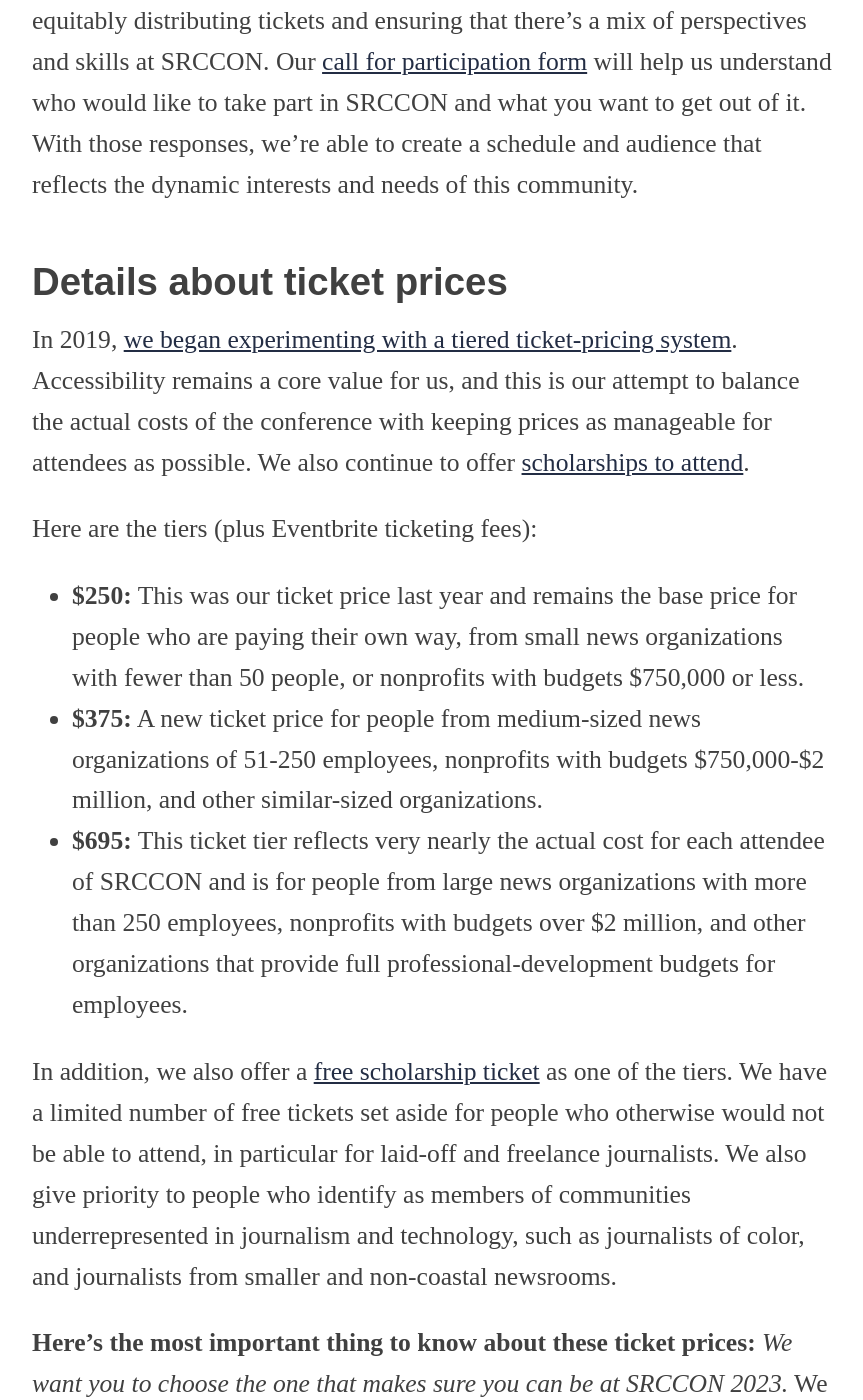
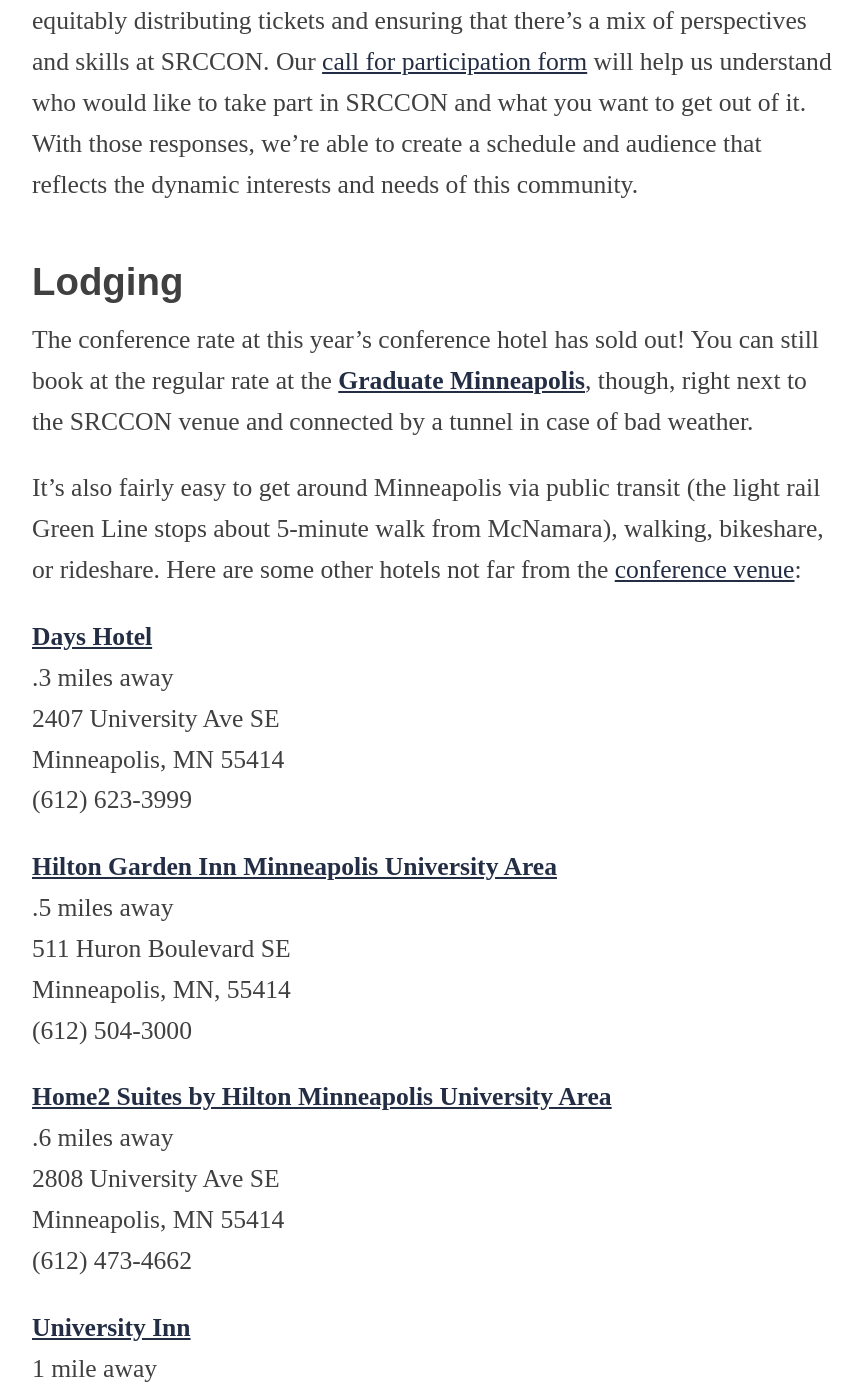
Before and after one commit to OpenNews/srccon-2023, a Jekyll site: the page built from attendees.md, in a window 1280 px wide and 1400 px high, scrolled down 1437 px. Shown: the whole window, without its empty margins (208-1071 px from the left). Built offline with Jekyll 4.4.1, drawn with Linux system fonts in a browser that asks for light colours; some web fonts are replaced; some of the changed text lies outside the part shown.

Commit message:
add hotel info to site

```diff
--- a/attendees.md
+++ b/attendees.md
@@ -13,6 +13,61 @@
 We keep the size of SRCCON intentionally rather small at 300 people, and we've experimented with different ways to allocate tickets. We've landed on this approach—one single form to gather session ideas, applications to attend, and scholarship requests—as the easiest experience for potential attendees and a streamlined process for us in organizing the conference, too.
 
 The small conference size means that we have to be intentional about equitably distributing tickets and ensuring that there's a mix of perspectives and skills at SRCCON. Our [call for participation form](/participation/form/) will help us understand who would like to take part in SRCCON and what you want to get out of it. With those responses, we're able to create a schedule and audience that reflects the dynamic interests and needs of this community.
+
+<span id="lodging"></span>
+
+## Lodging
+
+The conference rate at this year's conference hotel has sold out! You can still book at the regular rate at the **[Graduate Minneapolis](https://www.graduatehotels.com/minneapolis/)**, though, right next to the SRCCON venue and connected by a tunnel in case of bad weather.
+
+It's also fairly easy to get around Minneapolis via public transit (the light rail Green Line stops about 5-minute walk from McNamara), walking, bikeshare, or rideshare. Here are some other hotels not far from the [conference venue](https://maps.app.goo.gl/Di78fdxszyKgr9qw9):
+
+**[Days Hotel](https://maps.app.goo.gl/igXJNQTMzQBX2LsG7)**
+.3 miles away
+2407 University Ave SE
+Minneapolis, MN 55414
+(612) 623-3999
+
+**[Hilton Garden Inn Minneapolis University Area](https://maps.app.goo.gl/qU4rLtudeU5gjucs7)**
+.5 miles away
+511 Huron Boulevard SE
+Minneapolis, MN, 55414
+(612) 504-3000
+
+**[Home2 Suites by Hilton Minneapolis University Area](https://maps.app.goo.gl/Nvzkzin8Ey7ewVnZ9)**
+.6 miles away
+2808 University Ave SE
+Minneapolis, MN 55414
+(612) 473-4662
+
+**[University Inn](https://maps.app.goo.gl/oigXiY4miHWnBKQaA)**
+1 mile away
+925 4th Street SE
+Minneapolis, MN 55414
+(612) 746-1300
+
+**[Courtyard Minneapolis Downtown](https://maps.app.goo.gl/jDwsfLhfmKEnkzGj6)**
+1.5 miles away
+1500 S Washington Ave
+Minneapolis, MN 55454
+612-333-4646
+
+**[Sonder at East End](https://maps.app.goo.gl/f6rkuguZUvnAqZbA9)**
+2.5 miles away
+240 Chicago Ave
+Minneapolis, MN 55415
+(617) 300-0956
+
+**[Aloft Minneapolis Hotel](https://maps.app.goo.gl/7LcFnRN6ZdHCc6rEA)**
+3 miles away
+900 Washington Avenue South
+Minneapolis, MN 55415
+(612) 455-8400
+
+
+## Room share
+
+Have a room and looking for a roommate? Don’t have a room and looking for someone who does? Add your info to [the room share list](https://docs.google.com/spreadsheets/d/1xfeqIsNjNsiWvGUNW5uP-1_gdZ5nqza5rayeuWhZPuw/edit#gid=0).
 
 
 <span id="tickets"></span>
```
Also changed, not shown: homepage.md (+3 -6 lines).
